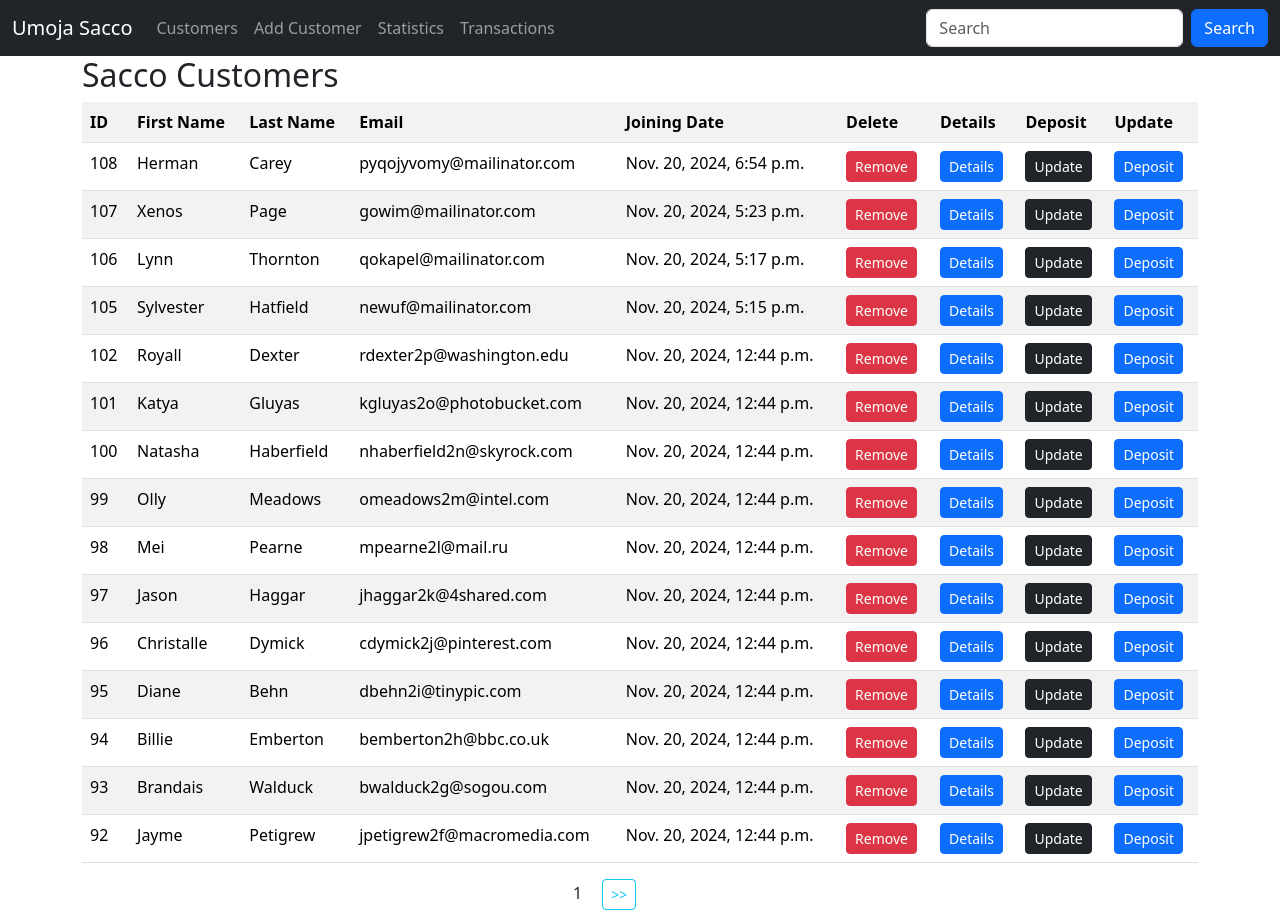
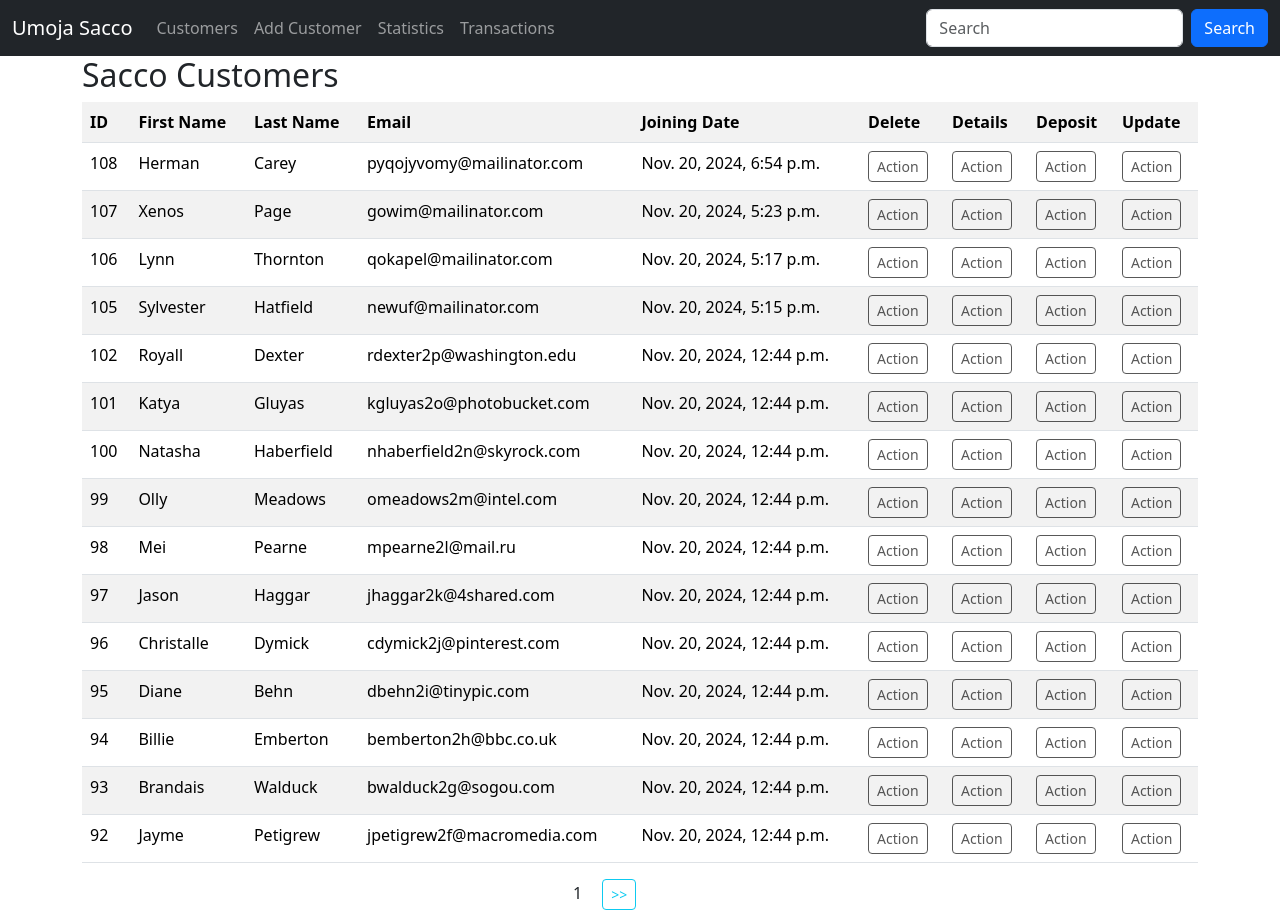
Before and after one commit to CodeOmari/Sacco-Project, a Django app: page / in a window 1280 px wide. Run offline with Django 5.2, Linux system fonts and the light colour scheme; data comes from the database, SQL or seed files in the repository.

Commit message:
update customer file

```diff
--- a/templates/customers.html
+++ b/templates/customers.html
@@ -27,21 +27,48 @@
                     <td>{{ customer.last_name }}</td>
                     <td>{{ customer.email }}</td>
                     <td>{{ customer.created_at }}</td>
+
+                    {% if perms.main.delete_customer %}
                         <td>
-                        <a href="{% url 'delete_customer' customer.id %}" class="btn btn-danger btn-sm">Remove</a>
+                            <a class="btn btn-danger btn-sm" href="{% url 'delete_customer' customer.id %}">Remove</a>
                         </td>
+                    {% else %}
                        <td>
-                        <a href="{% url 'customer_details' customer.id %}" class="btn btn-primary btn-sm">Details</a>
+                           <button class="btn btn-sm disabled">Action</button>
                        </td>
+                    {% endif %}
+
+                    {% if perms.main.view_customer %}
                         <td>
-                        <a href="{% url 'update_customer' customer.id %}" class="btn btn-dark btn-sm">Update</a>
+                            <a class="btn btn-info btn-sm" href="{% url 'customer_details' customer.id %}">Details</a>
                         </td>
+                    {% else %}
+                       <td>
+                           <button class="btn btn-sm disabled">Action</button>
+                       </td>
+                    {% endif %}
+
+                    {% if perms.main.change_customer %}
+                        <td>
+                            <a class="btn btn-secondary btn-sm"
+                               href="{% url 'update_customer' customer.id %}">Update</a>
+                        </td>
+                    {% else %}
+                       <td>
+                           <button class="btn btn-sm disabled">Action</button>
+                       </td>
+                    {% endif %}
+
+                    {% if perms.main.add_deposit %}
                             <td>
                                 <a class="btn btn-primary btn-sm" href="{% url 'deposit' customer.id %}">Deposit</a>
                             </td>
+                    {% else %}
+                           <td>
+                               <button class="btn btn-sm disabled">Action</button>
+                           </td>
+                    {% endif %}
                 </tr>
-            {% empty %}
-            	<p>No Customers Available</p>
             {% endfor %}
 
         </table>
```
Lines whose indentation alone changed are shown as unchanged.
